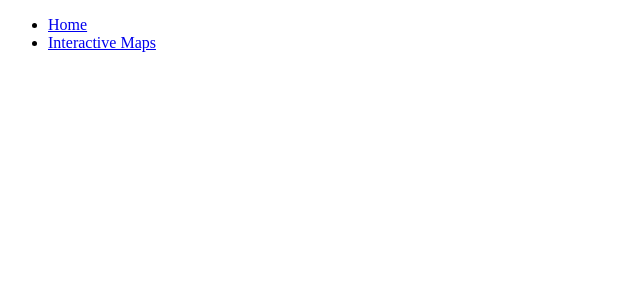
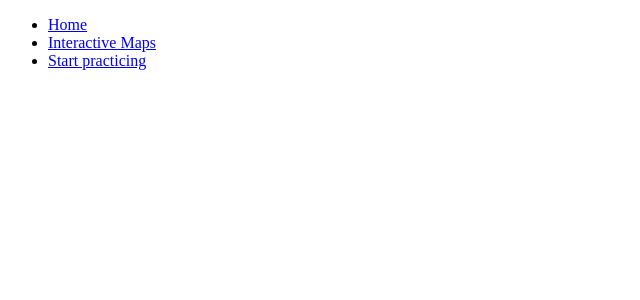
Before and after one commit to chica25/Fonetica_frontend, a React (Create React App) app: page /languages in a window 1280 px wide. Shown: the top 300 px of the page, without its empty margins (0-640 px from the left). Built offline with nearby package versions, Linux system fonts and the light colour scheme.

Commit message:
Modify route name for language phrases

```diff
--- a/src/App.js
+++ b/src/App.js
@@ -16,6 +16,8 @@ class App extends React.Component {
             <Route exact path="/home" component={Home}/>
             <Route exact path="/languages/phrases/:id" component={PhraseContainer}/>
             <Route exact path="/interactivemaps" component={InteractiveMaps}/>
+            {/* <Route exact path="/practice" component={PhraseFormInput}/> */}
+
           </Switch>
      </Router>
     );
--- a/src/components/LanguageList.js
+++ b/src/components/LanguageList.js
@@ -13,7 +13,6 @@ import { Link } from 'react-router-dom';
         // e.preventDefault()
         this.props.fetchLanguagePhrases(e.target.id)
         // debugger
-
             // return <Redirect to="/phrases/{e.target.id}" />
         //when user clicks on a flag
         // it will fetch the phrases of the language
@@ -25,7 +24,7 @@ import { Link } from 'react-router-dom';
         render(){
             const languages = this.props.languages.map((lang, i) =>
                 <div key={i}> <h3>{lang.language_name}</h3>
-                    <Link to={`/languages/phrases/${i}`}>
+                    <Link to={`/languages/phrases/${lang.language_name}`}>
                         <button onClick={this.handleClick}>
                             <img src={lang.flag_image} id={lang.id} alt="languages" width={80} height={60} mode='fit'/>
                         </button>
--- a/src/components/NavBar.js
+++ b/src/components/NavBar.js
@@ -9,6 +9,8 @@ function NavBar() {
             <ul>
                 <li><Link to="/home">Home</Link></li>
                 <li><Link to="/interactivemaps">Interactive Maps</Link></li>
+                <li><Link to={`/languages/phrases/{:id}`}>Start practicing</Link></li>
+
             </ul>
         </div>
     </nav>
```
Also changed, not shown: src/components/PhraseContainer.js (line endings or trailing spaces), 1 other file (tests, documents, lock files or other folders).
